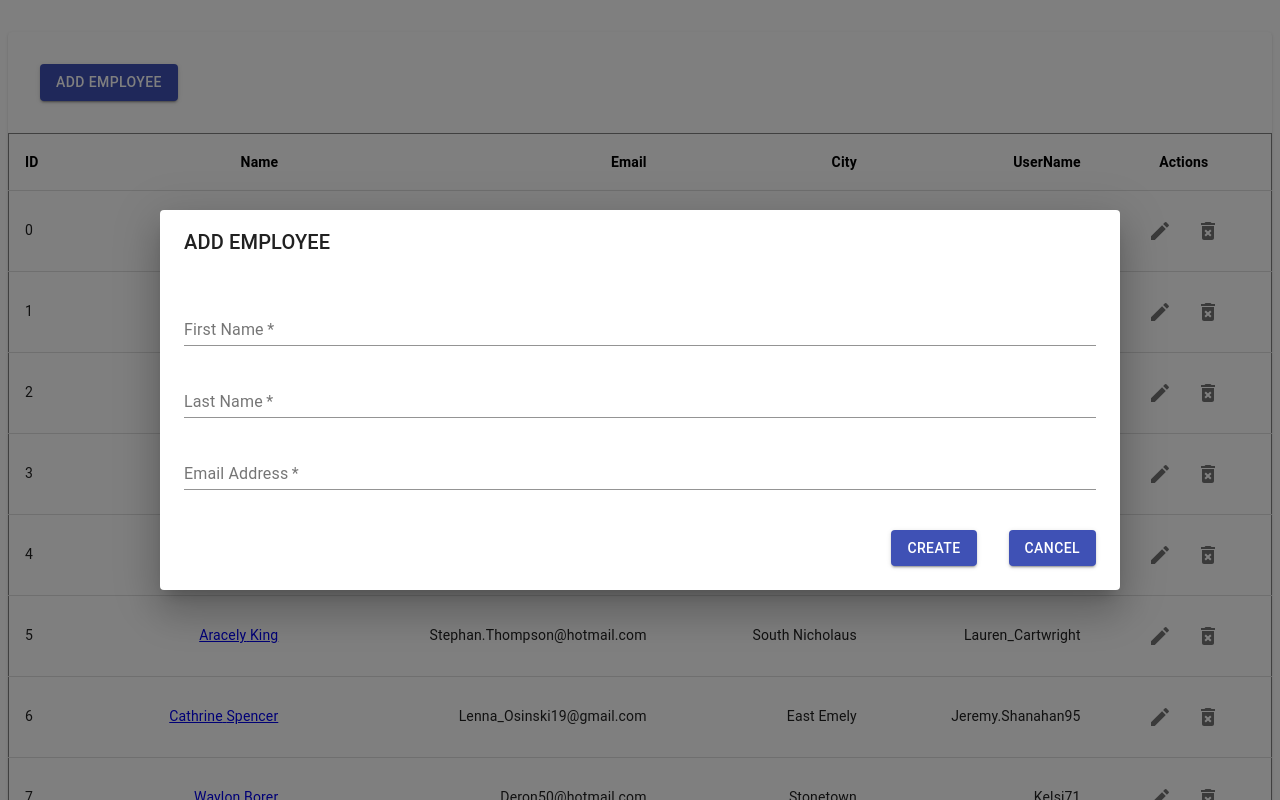
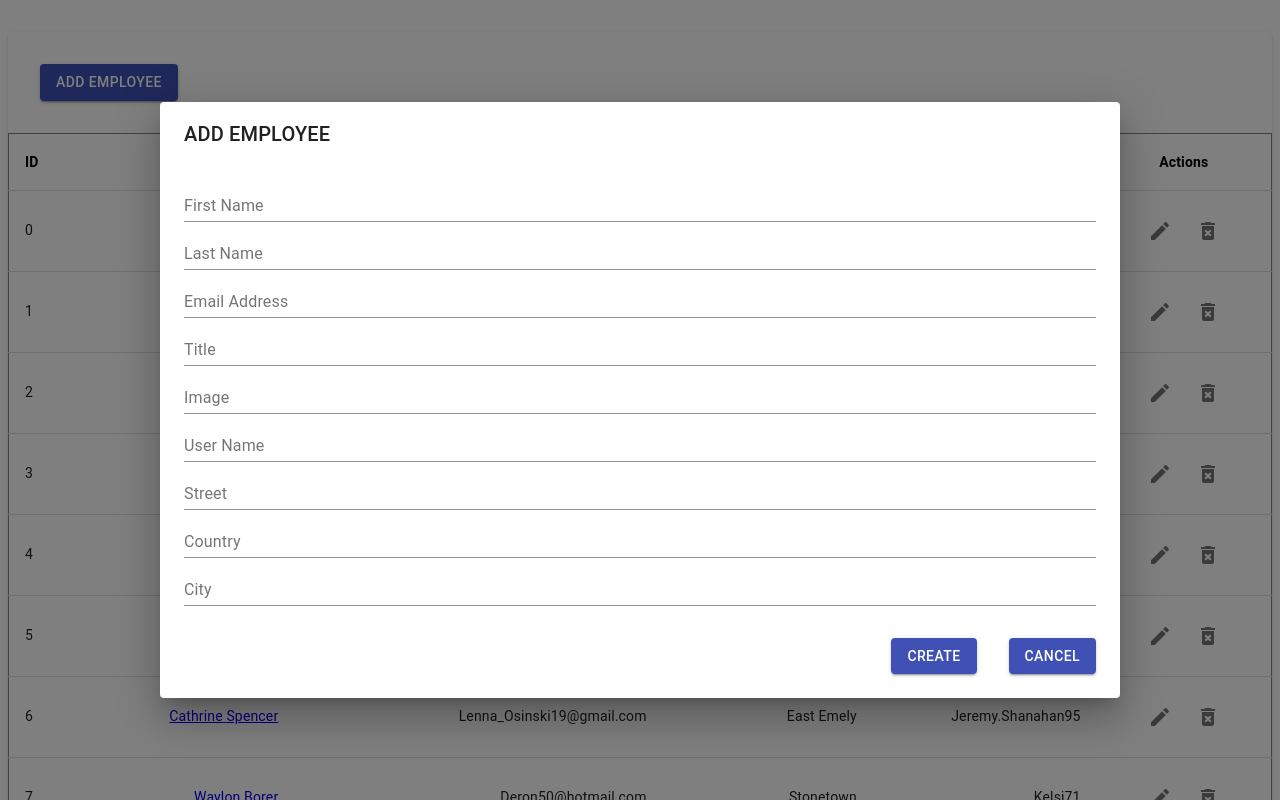
Before and after one commit to Phukhoi212/React_Week6, a React (Create React App) app in the folder plan-week6/: page / in a window 1280 px wide. Both pictures are taken after a click on the button "ADD EMPLOYEE". Shown: the top 800 px of the page. Built offline with nearby package versions, Linux system fonts and the light colour scheme; data requests are answered from the project's data file.

Commit message:
update code

```diff
--- a/plan-week6/src/components/AddEmComponent/AddEmComponent.js
+++ b/plan-week6/src/components/AddEmComponent/AddEmComponent.js
@@ -7,9 +7,10 @@ import DialogContent from "@material-ui/core/DialogContent";
 import DialogTitle from "@material-ui/core/DialogTitle";
 import Slide from "@material-ui/core/Slide";
 import TextField from "@material-ui/core/TextField";
-import InputComponent from "../InputComponent/InputComponent";
-import { createEmployee } from "../../containers/Home/actions";
+import { createEmployee, updateEmployee } from "../../containers/Home/actions";
+import { resetEmployee } from "../../containers/Details/actions"
 import { connect } from "react-redux";
+import { get } from "lodash";
 import compose from "recompose/compose";
 
 const Transition = React.forwardRef(function Transition(props, ref) {
@@ -18,11 +19,22 @@ const Transition = React.forwardRef(function Transition(props, ref) {
 
 class DialogComponent extends React.Component {
   state = {
+    first_Name: '',
+    last_Name: '',
+    title: '',
+    email: '',
+    image: '',
+    userName: '',
+    street: '',
+    city: '',
+    country: '',
     open: false,
-    fName: '',
-    lName: '',
-    email: '',
+    id: ''
   };
+
+  componentWillUnmount() {
+    this.props.resetEmployee()
+  }
 
   handleClickOpen = () => {
     this.setState({
@@ -32,7 +44,7 @@ class DialogComponent extends React.Component {
 
   handleClose = () => {
     this.setState({
-      open: false
+      open: false,
     });
   };
 
@@ -40,12 +52,31 @@ class DialogComponent extends React.Component {
     this.setState({ [e.target.name]: e.target.value });
   };
 
+
   onClickCreate = () => {
-    this.props.createEmployee(this.state.fName, this.state.lName, this.state.email)
+    const employee = {
+      first_name: this.state.first_Name,
+      last_name: this.state.last_Name,
+      title: this.state.title,
+      account: {
+        email: this.state.email,
+        image: this.state.image,
+        userName: this.state.userName,
+        address: {
+          street: this.state.street,
+          city: this.state.city,
+          country: this.state.country,
+        }
+      }
+    }
+    this.props.createEmployee(employee)
     this.handleClose()
   }
 
   render() {
+
+    const emPloyee = this.props.employee;
+    console.log('props', this.state.open, this.props.openEdit, emPloyee.id)
     return (
       <div>
         <Button
@@ -69,48 +100,25 @@ class DialogComponent extends React.Component {
         >
           <DialogTitle id="alert-dialog-slide-title">
             ADD EMPLOYEE
-          </DialogTitle>
+              </DialogTitle>
           <DialogContent>
-            <TextField
-              margin="normal"
-              required
-              fullWidth
-              onChange={this.onChangeValue}
-              id="fName"
-              label="First Name"
-              name="fName"
-              autoComplete="fName"
-              autoFocus
-            />
-            <TextField
-              margin="normal"
-              required
-              fullWidth
-              onChange={this.onChangeValue}
-              id="lName"
-              label="Last Name"
-              name="lName"
-              autoFocus
-            />
-            <TextField
-              margin="normal"
-              required
-              fullWidth
-              onChange={this.onChangeValue}
-              id="email"
-              label="Email Address"
-              name="email"
-              autoComplete="email"
-              autoFocus
-            />
+            <TextField fullWidth onChange={this.onChangeValue} label="First Name" name="first_Name" />
+            <TextField fullWidth onChange={this.onChangeValue} label="Last Name" name="last_Name" />
+            <TextField fullWidth onChange={this.onChangeValue} label="Email Address" name="email" />
+            <TextField fullWidth onChange={this.onChangeValue} label="Title" name="title" />
+            <TextField fullWidth onChange={this.onChangeValue} label="Image" name="image" />
+            <TextField fullWidth onChange={this.onChangeValue} label="User Name" name="userName" />
+            <TextField fullWidth onChange={this.onChangeValue} label="Street" name="street" />
+            <TextField fullWidth onChange={this.onChangeValue} label="Country" name="country" />
+            <TextField fullWidth onChange={this.onChangeValue} label="City" name="city" />
           </DialogContent>
           <DialogActions>
             <Button style={{ margin: '1rem' }} variant="contained" onClick={this.onClickCreate} color="primary">
               CREATE
-            </Button>
+                </Button>
             <Button style={{ margin: '1rem' }} variant="contained" onClick={this.handleClose} color="primary">
               CANCEL
-            </Button>
+                </Button>
           </DialogActions>
         </Dialog>
       </div>
@@ -120,11 +128,13 @@ class DialogComponent extends React.Component {
 
 const mapStateToProps = state => {
   return {
-    //employee: state.DetailEmployeeReducer
+    employee: state.DetailEmployeeReducer
   };
 };
 
 export default compose(
   connect(mapStateToProps, {
-    createEmployee
+    createEmployee,
+    resetEmployee,
+    updateEmployee
   }))(DialogComponent);
--- a/plan-week6/src/components/FormEdit/FormEdit.js
+++ b/plan-week6/src/components/FormEdit/FormEdit.js
@@ -3,11 +3,11 @@ import Button from "@material-ui/core/Button";
 import Dialog from "@material-ui/core/Dialog";
 import DialogActions from "@material-ui/core/DialogActions";
 import DialogContent from "@material-ui/core/DialogContent";
-//import DialogContentText from "@material-ui/core/DialogContentText";
+import TextField from "@material-ui/core/TextField";
 import DialogTitle from "@material-ui/core/DialogTitle";
 import Slide from "@material-ui/core/Slide";
 import InputComponent from "../InputComponent/InputComponent";
-// import { getEmployeeById } from "../../containers/Details/actions";
+import { updateEmployee } from "../../containers/Home/actions";
 import { connect } from "react-redux";
 import compose from "recompose/compose";
 import { get } from "lodash";
@@ -18,14 +18,18 @@ const Transition = React.forwardRef(function Transition(props, ref) {
 
 class FormEdit extends React.Component {
   state = {
-    open: false
+    first_Name: '',
+    last_Name: '',
+    title: '',
+    email: '',
+    image: '',
+    userName: '',
+    street: '',
+    city: '',
+    country: '',
+    open: false,
+    id: ''
   };
-
-  // componentDidMount() {
-  //   // console.log("Id", this.props.match.params.id);
-  //   this.props.getEmployeeById(this.props.Id);
-  // }
-
 
   handleClose = () => {
     this.setState({
@@ -33,8 +37,33 @@ class FormEdit extends React.Component {
     });
   };
 
+  handleUpdateEm = (Id) => {
+    const employee = {
+      first_name: this.state.first_Name,
+      last_name: this.state.last_Name,
+      title: this.state.title,
+      account: {
+        email: this.state.email,
+        image: this.state.image,
+        userName: this.state.userName,
+        address: {
+          street: this.state.street,
+          city: this.state.city,
+          country: this.state.country,
+        }
+      }
+    }
+    this.props.updateEmployee(employee)
+    this.handleClose()
+  }
+
+  onChangeValue = e => {
+    this.setState({ [e.target.name]: e.target.value });
+  };
+
   render() {
     const emPloyee = this.props.employee;
+
     return (
       <div>
         <Dialog
@@ -50,30 +79,30 @@ class FormEdit extends React.Component {
         >
           <DialogTitle id="alert-dialog-slide-title">
             EDIT EMPLOYEE
-          </DialogTitle>
+              </DialogTitle>
           <DialogContent>
-            <InputComponent text="First Name" value={emPloyee.first_name} />
-            <InputComponent text="Last Name" value={emPloyee.last_name} />
-            <InputComponent text="Title" value={emPloyee.title} />
-            <InputComponent text="Email" value={get(emPloyee.account, "email", "")} />
-            <InputComponent text="Image" value={get(emPloyee, "account.image", "")} />
+            <TextField fullWidth label="First Name" defaultValue={emPloyee.first_name} name="first_Name" />
+            <TextField fullWidth label="Last Name" value={emPloyee.last_name} name="last_Name" />
+            <TextField fullWidth label="Title" value={emPloyee.title} name="title" />
+            <TextField fullWidth label="Email" value={get(emPloyee.account, "email", "")} name="email" />
+            <TextField fullWidth label="Image" value={get(emPloyee, "account.image", "")} name="image" />
             <img
-              style={{margin: '2rem', width: 150, height: 200 }}
+              style={{ margin: '2rem', width: 150, height: 200 }}
               src={get(emPloyee, "account.image", "")}
               alt=""
             />
-            <InputComponent text="User Name" value={get(emPloyee.account, "userName", "")} />
-            <InputComponent text="Street" value={get(emPloyee.account, "address.street", "")} />
-            <InputComponent text="Country" value={get(emPloyee.account, "address.country", "")} />
-            <InputComponent text="City" value={get(emPloyee.account, "address.city", "")} />
+            <TextField fullWidth label="User Name" value={get(emPloyee.account, "userName", "")} name="userName" />
+            <TextField fullWidth label="Street" value={get(emPloyee.account, "address.street", "")} name="street" />
+            <TextField fullWidth label="Country" value={get(emPloyee.account, "address.country", "")} name="country" />
+            <TextField fullWidth label="City" value={get(emPloyee.account, "address.city", "")} name="city" />
           </DialogContent>
           <DialogActions>
-            <Button style={{ margin: '1rem' }} variant="contained" onClick={this.handleClose} color="primary">
+            <Button style={{ margin: '1rem' }} variant="contained" onClick={() => this.handleUpdateEm(emPloyee.id)} color="primary">
               SAVE
-            </Button>
+                </Button>
             <Button style={{ margin: '1rem' }} variant="contained" onClick={this.handleClose} color="primary">
               CANCEL
-            </Button>
+                </Button>
           </DialogActions>
         </Dialog>
       </div>
@@ -89,4 +118,5 @@ const mapStateToProps = state => {
 
 export default compose(
   connect(mapStateToProps, {
+    updateEmployee
   }))(FormEdit)
--- a/plan-week6/src/components/InputComponent/InputComponent.js
+++ b/plan-week6/src/components/InputComponent/InputComponent.js
@@ -1,6 +1,6 @@
 import React from "react";
 import { withStyles } from "@material-ui/core/styles";
-import { Input } from "@material-ui/core";
+import { TextField } from "@material-ui/core";
 
 const useStyles = () => ({
   root: {
@@ -29,7 +29,7 @@ class InputComponent extends React.Component {
     return (
       <div className={classes.root}>
         <label className={classes.text}>{this.props.text}</label>
-        <Input
+        <TextField
           name={this.props.name}
           onChange={this.onChangeValue}
           fullWidth
--- a/plan-week6/src/components/Table/TableUsers.js
+++ b/plan-week6/src/components/Table/TableUsers.js
@@ -50,7 +50,7 @@ class TableUsers extends React.Component {
 
   onClickEdit = (Id) => {
     this.setState({
-      openFormEdit: !this.state.openFormEdit
+      openFormEdit: true
     })
     this.props.getEmployeeById(Id)
   }
@@ -82,11 +82,11 @@ class TableUsers extends React.Component {
     </span>
     return (
       <Paper className={classes.root}>
-        <AddEmComponent />
+        <AddEmComponent
+        />
         <FormEdit
           openFormEdit={this.state.openFormEdit}
           onBackdropClick={() => { this.setState({ openFormEdit: false }) }}
-          Id={this.state.emId}
         />
         <Table className={classes.table}>
           <TableHead>
--- a/plan-week6/src/containers/Details/actions.js
+++ b/plan-week6/src/containers/Details/actions.js
@@ -15,3 +15,9 @@ export const getEmployeeById = Id => async dispatch => {
     })
   }
 }
+
+export const resetEmployee = () => dispatch => {
+  dispatch({
+    type: actions.RESET_EMPLOYEE
+  })
+}
--- a/plan-week6/src/containers/Details/enums.js
+++ b/plan-week6/src/containers/Details/enums.js
@@ -1,4 +1,5 @@
 const actions = {
-  FECTH_EMPLOYEES: "FECTH_EMPLOYEES"
+  FECTH_EMPLOYEES: "FECTH_EMPLOYEES",
+  RESET_EMPLOYEE: 'RESET_EMPLOYEE'
 };
 export { actions };
--- a/plan-week6/src/containers/Details/reducers.js
+++ b/plan-week6/src/containers/Details/reducers.js
@@ -5,6 +5,8 @@ export default (state = {}, action) => {
   switch (action.type) {
     case actions.FECTH_EMPLOYEES:
       return action.payload || {}
+    case actions.RESET_EMPLOYEE:
+      return state
     default:
       return state;
   }
```
Also changed, not shown: plan-week6/src/containers/Home/actions.js (+10 -17 lines), plan-week6/src/reducer/emPloyeeReducer.js (added, +26 -0 lines).
